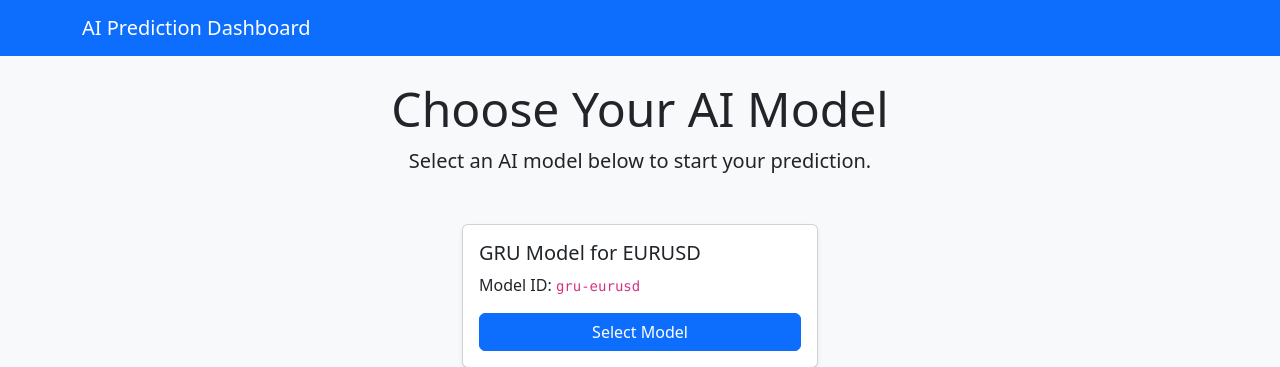
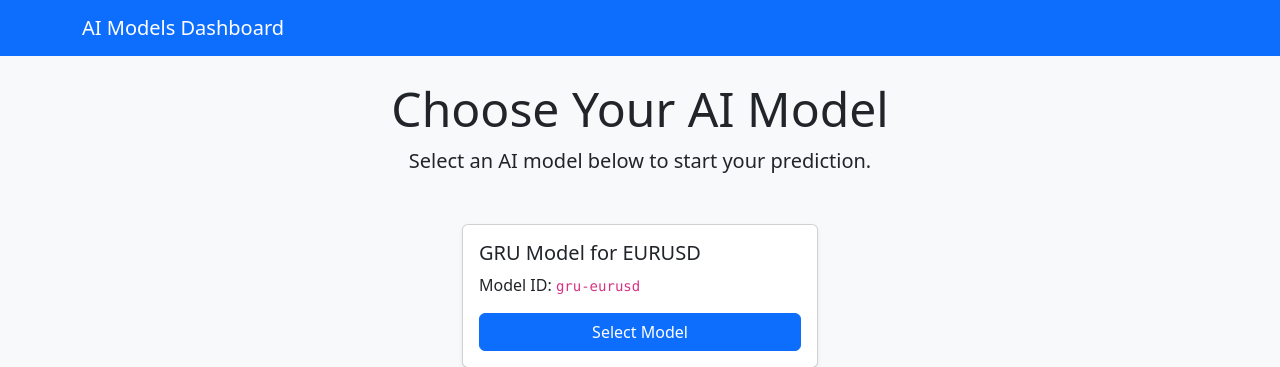
Before and after one commit to nasserpeiroti/GilgaBase, a Flask app: page / in a window 1280 px wide. Shown: the top 367 px of the page. Run offline with Flask 3, Linux system fonts and the light colour scheme.

Commit message:
small changes just to test

```diff
--- a/templates/base.html
+++ b/templates/base.html
@@ -4,14 +4,14 @@
 <head>
     <meta charset="UTF-8">
     <meta name="viewport" content="width=device-width, initial-scale=1.0">
-    <title>{% block title %}AI Prediction Dashboard{% endblock %}</title>
+    <title>{% block title %}AI models Dashboard{% endblock %}</title>
     <link href="https://cdn.jsdelivr.net/npm/bootstrap@5.3.2/dist/css/bootstrap.min.css" rel="stylesheet">
 </head>
 <body class="bg-light">
 
 <nav class="navbar navbar-expand-lg navbar-dark bg-primary mb-4">
     <div class="container">
-        <a class="navbar-brand" href="/">AI Prediction Dashboard</a>
+        <a class="navbar-brand" href="/">AI Models Dashboard</a>
     </div>
 </nav>
 
```
Also changed, not shown: 1 other file.
